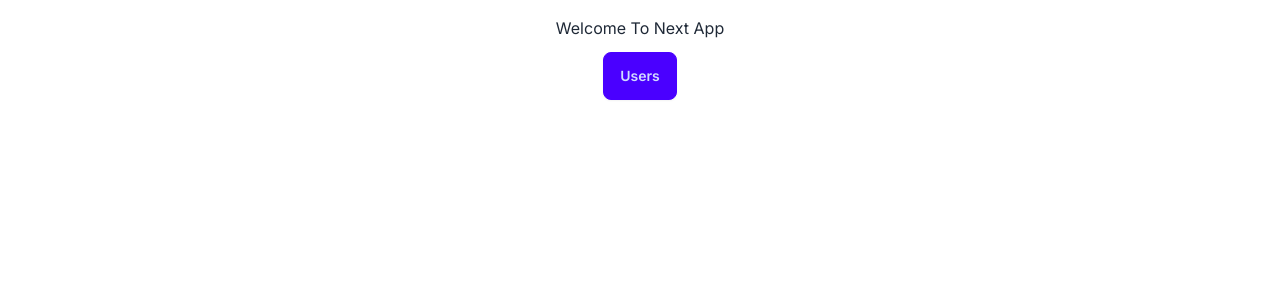
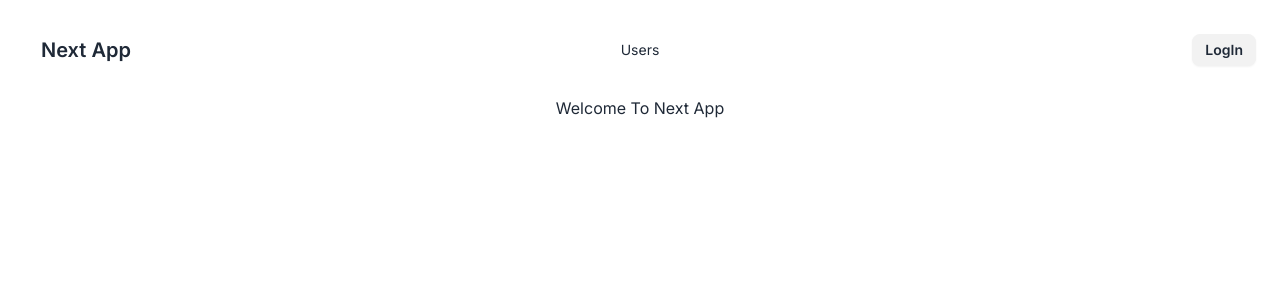
Before and after one commit to Dipongkor-Roy/next-app, a Next.js app: page / in a window 1280 px wide. Shown: the top 300 px of the page. Built offline with nearby package versions, Linux system fonts and the light colour scheme.

Commit message:
add google provider using nextauth

```diff
--- /dev/null
+++ b/app/api/auth/[...nextauth]/route.ts
@@ -0,0 +1,13 @@
+import NextAuth from "next-auth";
+import GoogleProvider from "next-auth/providers/google";
+
+const handler = NextAuth({
+    providers: [
+        GoogleProvider({
+          clientId: process.env.GOOGLE_CLIENT_ID!, //exclamatory for storngly sure that client is there
+          clientSecret: process.env.GOOGLE_CLIENT_SECRET!
+        })
+      ]
+})
+
+export { handler as GET, handler as POST }
--- /dev/null
+++ b/app/components/Navbar/Navbar.tsx
@@ -0,0 +1,47 @@
+import Link from 'next/link';
+import { title } from 'process';
+import React from 'react';
+
+const Navbar = () => {
+    const links=[{
+        slug:'/users',
+        title:"Users"
+    },
+// {
+//     // slug:'/api/auth/signin',
+//     // title:'LogIn'
+// }
+    ]
+    return (
+        <div className="navbar bg-base-100">
+        <div className="navbar-start">
+          <div className="dropdown">
+            <div tabIndex={0} role="button" className="btn btn-ghost lg:hidden">
+              <svg xmlns="http://www.w3.org/2000/svg" className="h-5 w-5" fill="none" viewBox="0 0 24 24" stroke="currentColor"><path strokeLinecap="round" strokeLinejoin="round" strokeWidth="2" d="M4 6h16M4 12h8m-8 6h16" /></svg>
+            </div>
+            <ul tabIndex={0} className="menu menu-sm dropdown-content mt-3 z-[1] p-2 shadow bg-base-100 rounded-box w-52">
+                {
+                    links.map(link=>(<li key={link.slug}><Link href={link.slug}>{link.title}</Link></li>))
+                }
+
+
+            </ul>
+          </div>
+          <Link href='/' className="btn btn-ghost text-xl">Next App</Link>
+        </div>
+        <div className="navbar-center hidden lg:flex">
+          <ul className="menu menu-horizontal px-1">
+          {
+                    links.map(link=>(<li key={link.slug}><Link href={link.slug}>{link.title}</Link></li>))
+                }
+
+          </ul>
+        </div>
+        <div className="navbar-end">
+        <button className='btn btn-sm'><Link href='/api/auth/signin'>LogIn</Link></button>
+        </div>
+      </div>
+    );
+};
+
+export default Navbar;
--- a/app/layout.tsx
+++ b/app/layout.tsx
@@ -1,6 +1,7 @@
 import './globals.css'
 import type { Metadata } from 'next'
 import { Inter } from 'next/font/google'
+import Navbar from './components/Navbar/Navbar'
 
 const inter = Inter({ subsets: ['latin'] })
 
@@ -16,7 +17,9 @@
 }) {
   return (
     <html lang="en">
-      <body className={inter.className}>{children}</body>
+      <body className={inter.className}>
+        <Navbar/>
+        {children}</body>
     </html>
   )
 }
--- a/app/page.tsx
+++ b/app/page.tsx
@@ -5,10 +5,10 @@
 }
 const userPage = ({params:{id}}:Props) => {
   return (
-    <div>
+    <div className='m-3'>
       <h2 className='text-center'>Welcome To Next App</h2>
 <div className='text-center mt-3'>
-<Link href='/users'><button className='btn btn-primary' >Users</button></Link>
+
 </div>
     </div>
   )
--- a/package.json
+++ b/package.json
@@ -18,6 +18,7 @@
     "eslint-config-next": "14.2.3",
     "fast-sort": "^3.4.0",
     "next": "14.2.3",
+    "next-auth": "^4.24.7",
     "next-cloudinary": "^6.6.2",
     "postcss": "8.4.38",
     "prisma": "^5.14.0",
```
Also changed, not shown: 1 other file (tests, documents, lock files or other folders).
